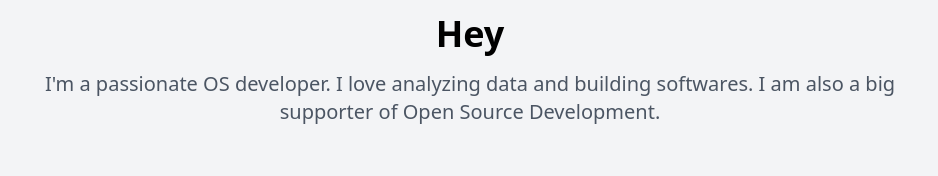
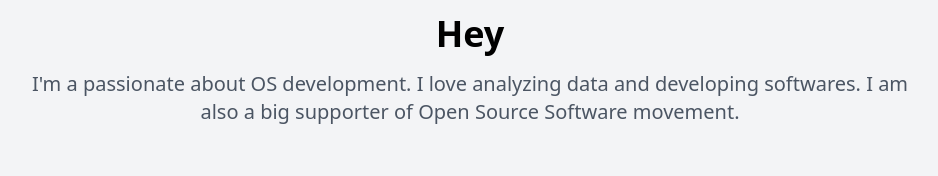
Before and after one commit to professor91/keshav-saini, a React (Create React App) app: page / in a window 1280 px wide. Shown: the part 412-588 px from the top of the page, without its empty margins (170-1108 px from the left). Built offline with nearby package versions, Linux system fonts and the light colour scheme.

Commit message:
updated about

```diff
--- a/src/components/About.js
+++ b/src/components/About.js
@@ -10,8 +10,8 @@
             </p>
             <p
                 className="text-base sm:text-xl text-center text-gray-600 leading-relaxed mt-4">
-                I'm a passionate OS developer. I love analyzing data and building softwares. I am
-                also a big supporter of Open Source Development.
+                I'm a passionate about OS development. I love analyzing data and developing softwares. I am
+                also a big supporter of Open Source Software movement.
             </p>
         </div>
     );
```
